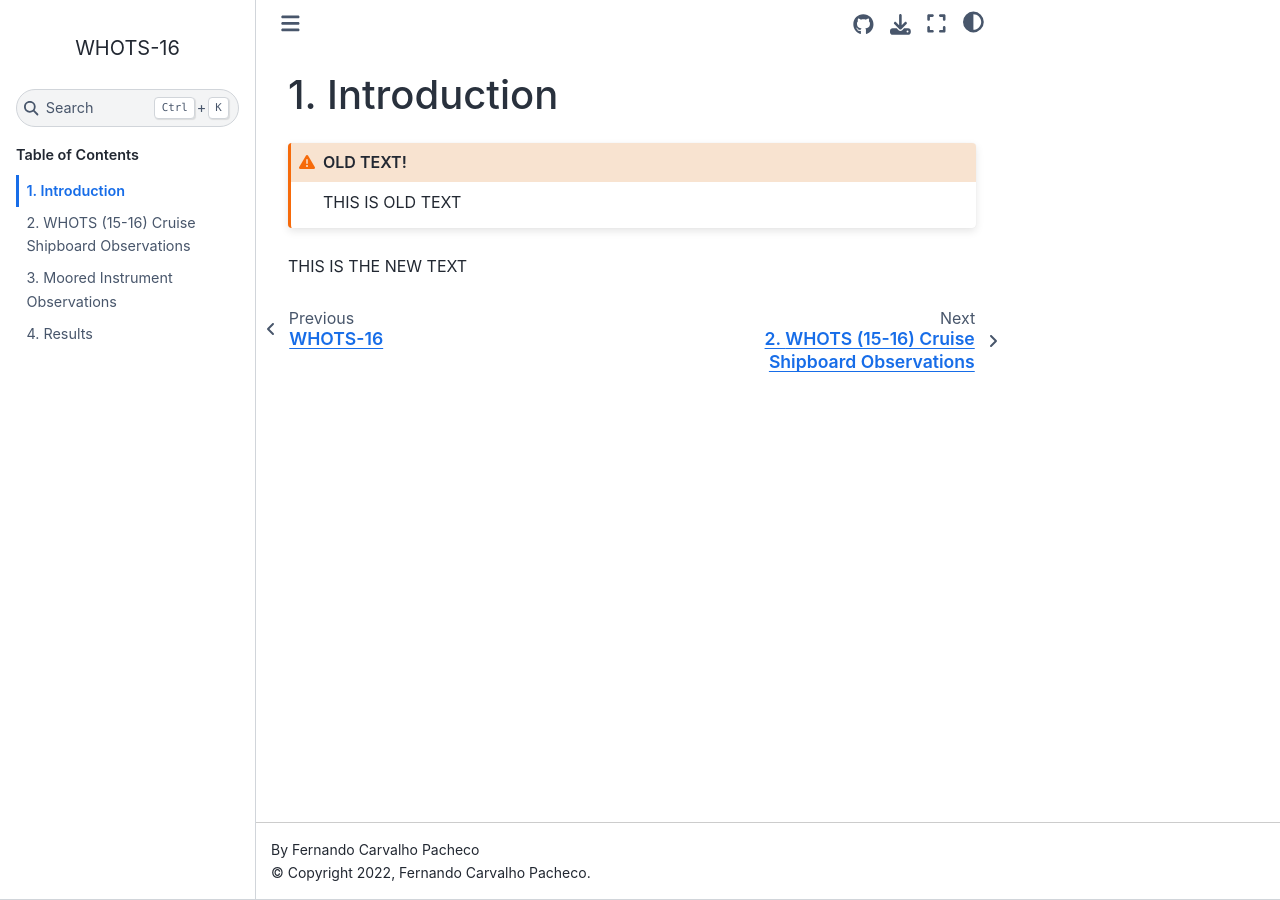
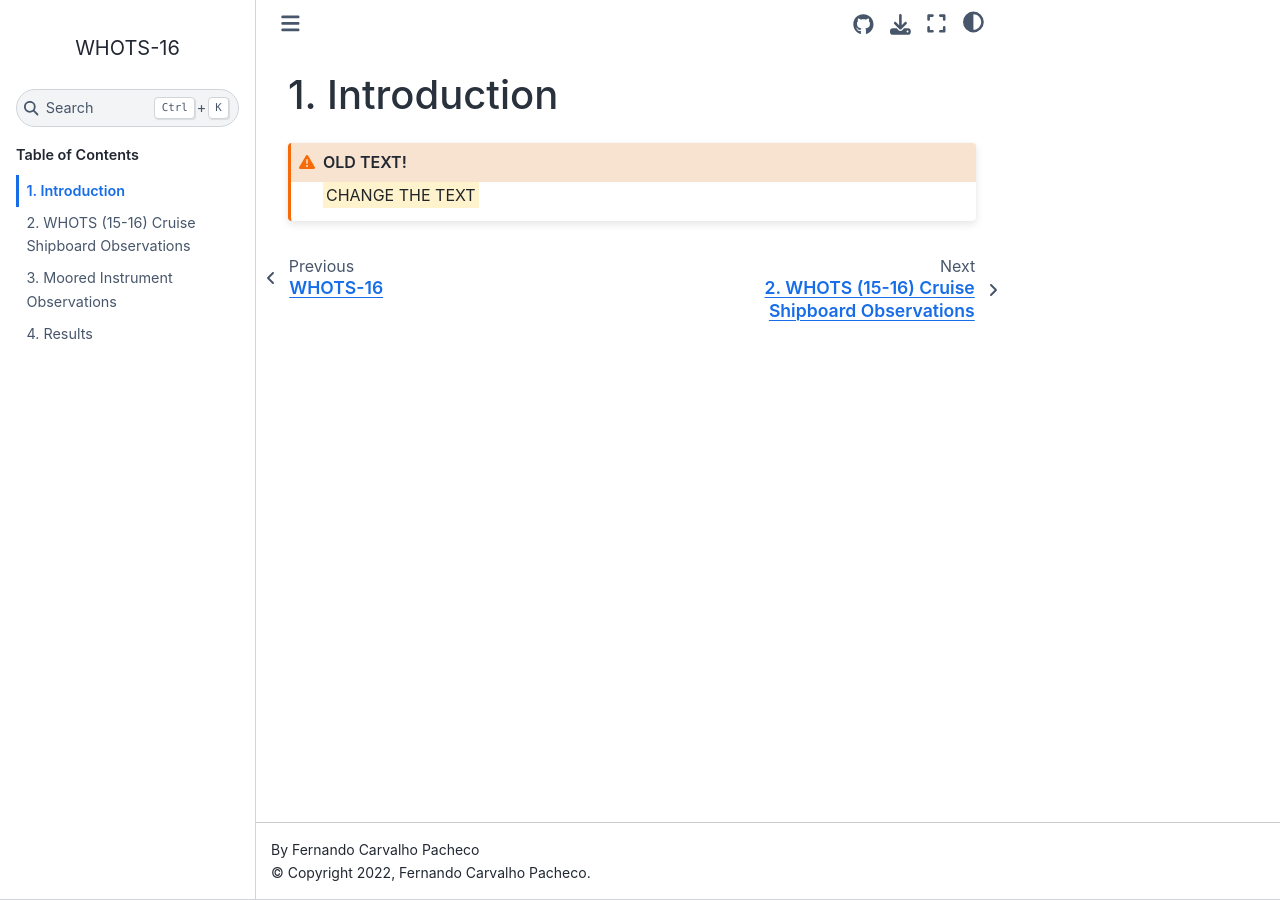
Before and after one commit to hot-dogs/whots16-data-report, a Sphinx documentation site: the page built from docs/source/1_section.md, in a window 1280 px wide. Built offline with Sphinx 7.4.7 and the Sphinx Book theme 1.1.4, drawn with Linux system fonts in a browser that asks for light colours; pages that are not in the unit, such as notebooks, are missing from menus.

Commit message:
found <mark> ,,, </mark> to highlight text

````diff
--- a/docs/source/1_section.md
+++ b/docs/source/1_section.md
@@ -3,7 +3,7 @@
 
 ```{admonition} OLD TEXT!
 :class: warning
-THIS IS OLD TEXT
+<mark>
+CHANGE THE TEXT
+</mark>
 ```
-
-THIS IS THE NEW TEXT
````
